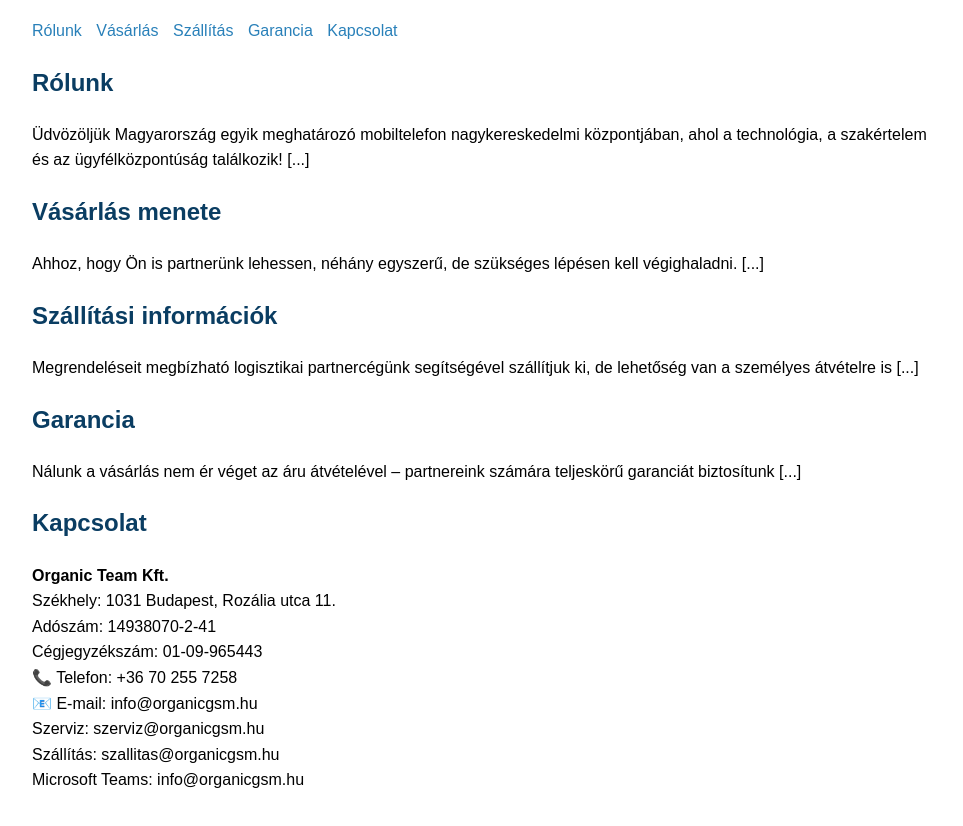
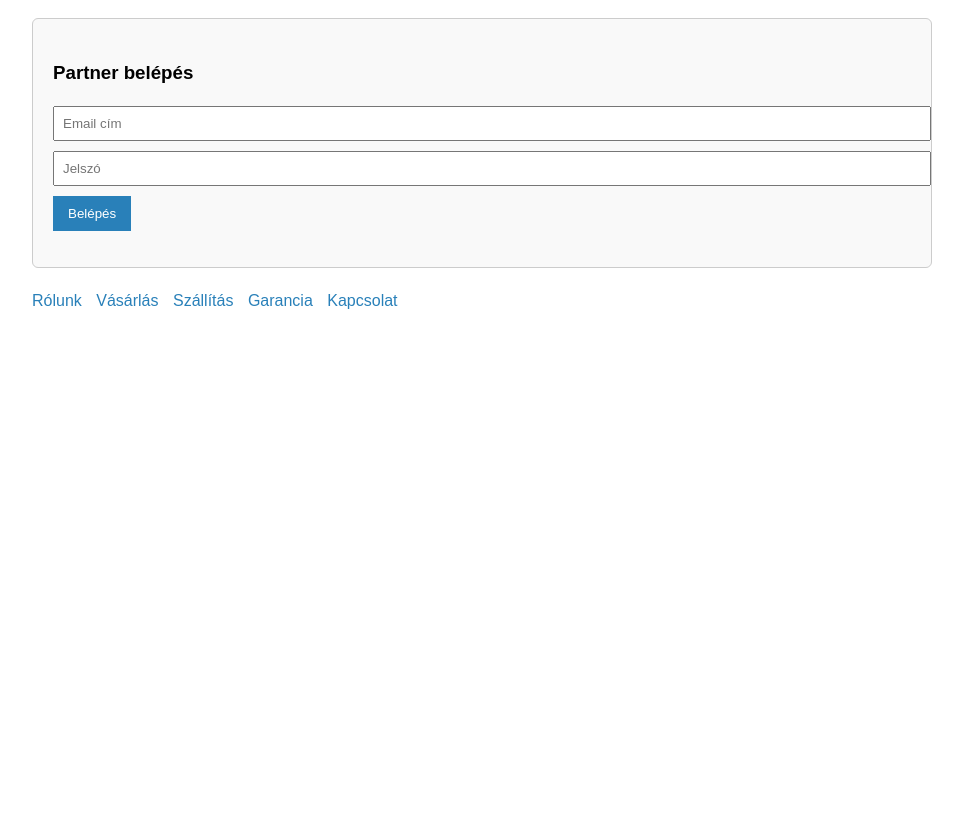
Before and after one commit to baklaszlo/organicgsm, a plain HTML site: page index.html in a window 1280 px wide. Shown: the part 96-922 px from the top of the page, without its empty margins (158-1121 px from the left). After the commit the page ends 800 px from the top, so only its background shows below. Drawn offline with Linux system fonts and the light colour scheme.

Commit message:
index.html

```diff
--- a/index.html
+++ b/index.html
@@ -9,11 +9,24 @@
     h1, h2 { color: #0a3d62; }
     nav a { margin-right: 10px; text-decoration: none; color: #2980b9; }
     nav a:hover { text-decoration: underline; }
+    .login-box { margin: 20px 0; padding: 20px; border: 1px solid #ccc; border-radius: 6px; background: #f9f9f9; }
+    .login-box input { display: block; margin: 10px 0; padding: 8px; width: 100%; }
+    .login-box button { padding: 10px 15px; background: #2980b9; color: white; border: none; cursor: pointer; }
+    .login-box button:hover { background: #1e5f8a; }
+    .error { color: red; }
   </style>
 </head>
 <body>
 
   <h1>ORGANIC GSM – A Mobiltelefon nagykereskedés</h1>
+
+  <div class="login-box">
+    <h3>Partner belépés</h3>
+    <input type="email" id="email" placeholder="Email cím">
+    <input type="password" id="password" placeholder="Jelszó">
+    <button onclick="login()">Belépés</button>
+    <p id="error" class="error"></p>
+  </div>
 
   <nav>
     <a href="#rolunk">Rólunk</a>
@@ -23,41 +36,21 @@
     <a href="#kapcsolat">Kapcsolat</a>
   </nav>
 
-  <section id="rolunk">
-    <h2>Rólunk</h2>
-    <p>Üdvözöljük Magyarország egyik meghatározó mobiltelefon nagykereskedelmi központjában, ahol a technológia, a szakértelem és az ügyfélközpontúság találkozik!
-    [...]</p>
-    <!-- a teljes szöveg beillesztve lesz, nem rövidítve -->
-  </section>
+  <!-- Tartalom szakaszok (ahogy korábban bemásoltam, kivágva itt) -->
 
-  <section id="vasarlas">
-    <h2>Vásárlás menete</h2>
-    <p>Ahhoz, hogy Ön is partnerünk lehessen, néhány egyszerű, de szükséges lépésen kell végighaladni. [...]</p>
-  </section>
+  <script>
+    function login() {
+      const email = document.getElementById("email").value;
+      const password = document.getElementById("password").value;
+      const error = document.getElementById("error");
 
-  <section id="szallitas">
-    <h2>Szállítási információk</h2>
-    <p>Megrendeléseit megbízható logisztikai partnercégünk segítségével szállítjuk ki, de lehetőség van a személyes átvételre is [...]</p>
-  </section>
-
-  <section id="garancia">
-    <h2>Garancia</h2>
-    <p>Nálunk a vásárlás nem ér véget az áru átvételével – partnereink számára teljeskörű garanciát biztosítunk [...]</p>
-  </section>
-
-  <section id="kapcsolat">
-    <h2>Kapcsolat</h2>
-    <p><strong>Organic Team Kft.</strong><br>
-    Székhely: 1031 Budapest, Rozália utca 11.<br>
-    Adószám: 14938070-2-41<br>
-    Cégjegyzékszám: 01-09-965443<br>
-    📞 Telefon: +36 70 255 7258<br>
-    📧 E-mail: info@organicgsm.hu<br>
-    Szerviz: szerviz@organicgsm.hu<br>
-    Szállítás: szallitas@organicgsm.hu<br>
-    Microsoft Teams: info@organicgsm.hu
-    </p>
-  </section>
+      if (email === "partner@example.com" && password === "admin123") {
+        window.location.href = "shop.html";
+      } else {
+        error.textContent = "Hibás email vagy jelszó!";
+      }
+    }
+  </script>
 
 </body>
 </html>
```
